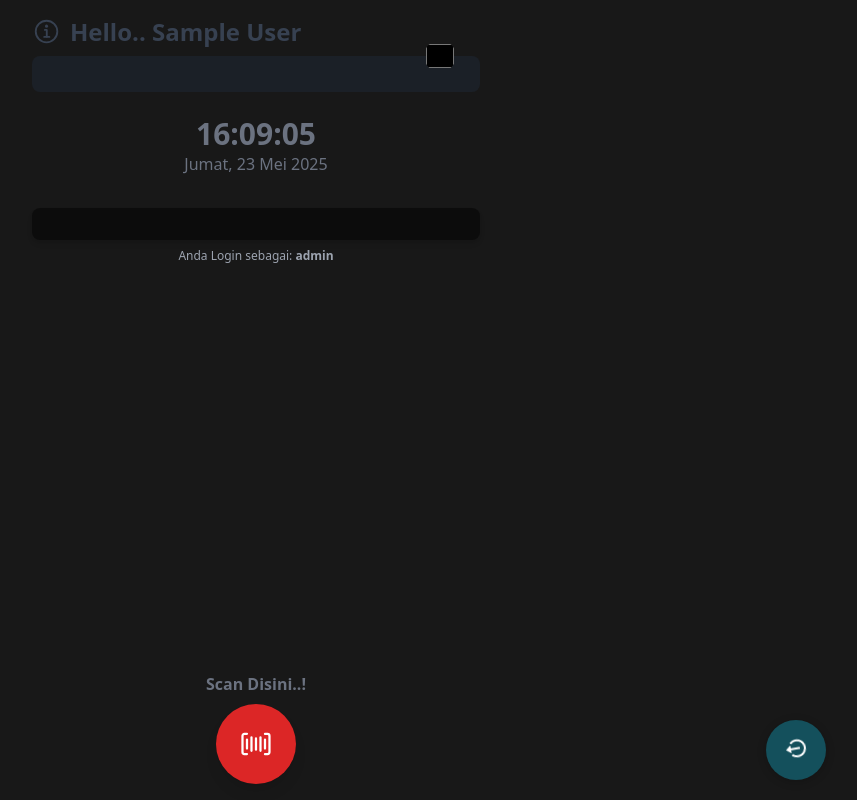
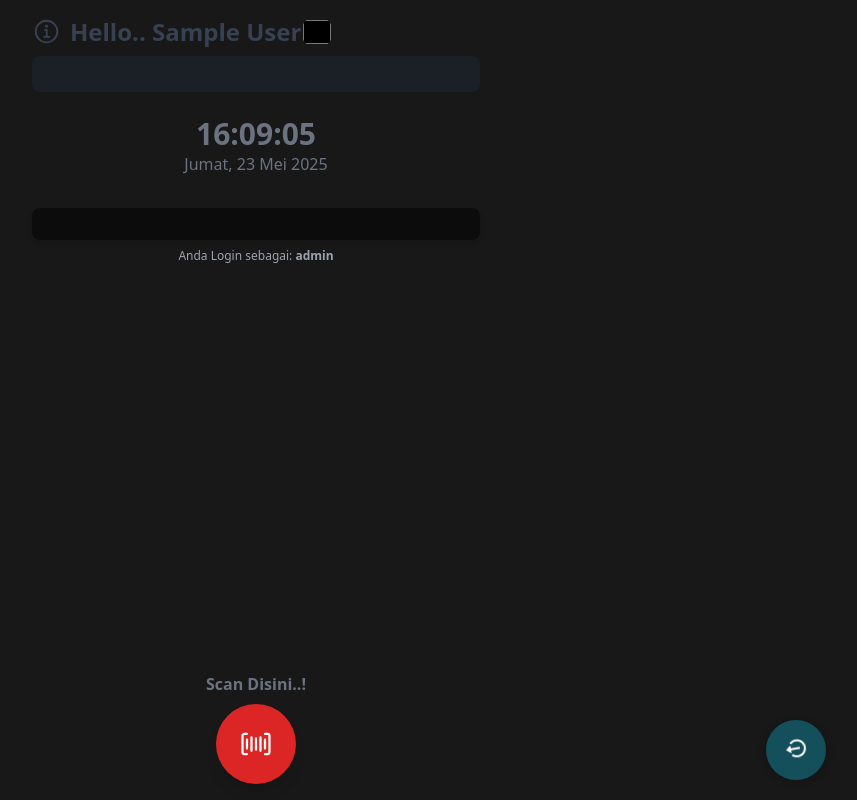
Before and after one commit to abiydoni/jimpitannew, a PHP site: page / in a window 1280 px wide. Shown: the whole page, without its empty margins (384-1241 px from the left). Run offline with PHP 8.4, Linux system fonts and the light colour scheme; the visitor is signed in with stand-in values (Sample User, id 1); data that the repository does not hold is empty.

Commit message:
Update index.php

```diff
--- a/index.php
+++ b/index.php
@@ -103,12 +103,10 @@ $profil = $_SESSION['profil'] ?? []; // Asumsikan profil di-session juga, untuk
                 <span>Hello.. <?= htmlspecialchars($user['name']) ?></span>
 
                 <!-- Pilih Warna -->
-                <div class="absolute top-4 right-4 flex items-center px-2 py-2 text-gray-500">
                     <input type="color" id="overlayColor"
                         class="w-8 h-8 border-none p-0 cursor-pointer rounded-full bg-transparent"
                         title="Pilih warna latar belakang"
                         style="z-index:9999;" />
-                </div>
             </h2>
 
             <div class="flex flex-col items-center p-2 rounded-lg mb-2 bg-gray-800 opacity-50 w-full">
```
